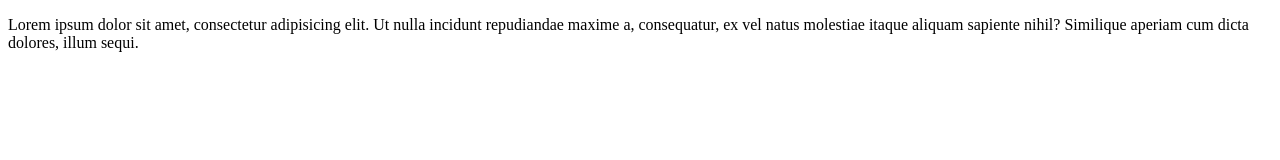
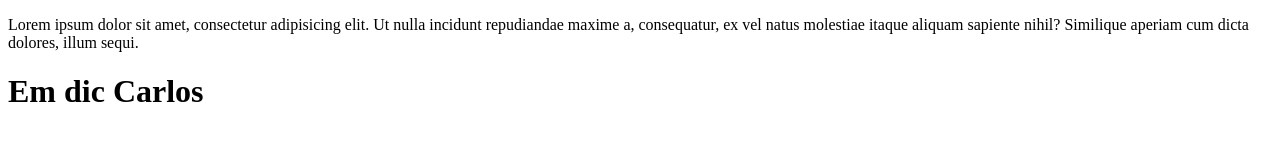
Before and after one commit to CarlosCarmona16/carlosPortFoli, a plain HTML site: page index.html in a window 1280 px wide. Drawn offline with Linux system fonts and the light colour scheme.

Commit message:
Afegit h1 em dic carlos

```diff
--- a/index.html
+++ b/index.html
@@ -10,5 +10,7 @@
     <div></div>
     <div></div>
     <p>Lorem ipsum dolor sit amet, consectetur adipisicing elit. Ut nulla incidunt repudiandae maxime a, consequatur, ex vel natus molestiae itaque aliquam sapiente nihil? Similique aperiam cum dicta dolores, illum sequi.</p>
+
+    <h1>Em dic Carlos</h1>
 </body>
 </html>
```
